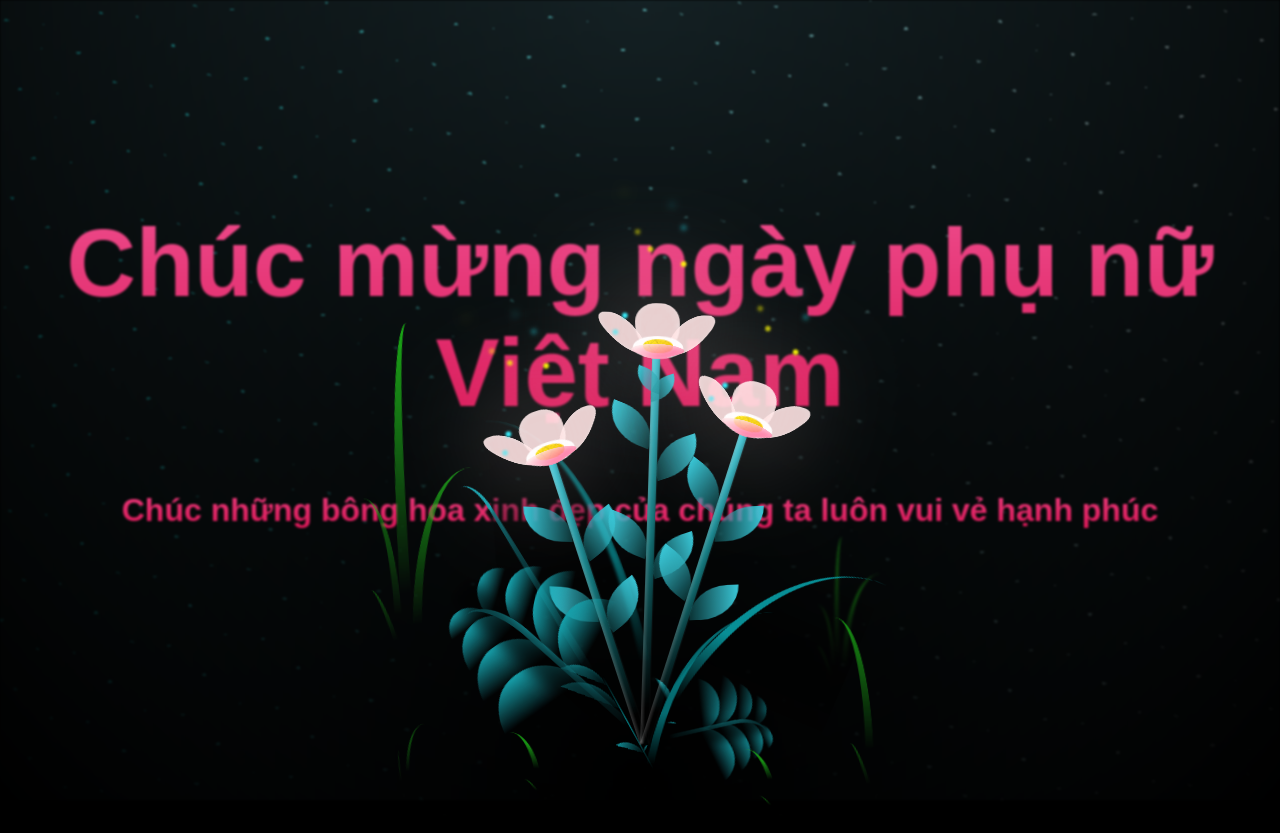
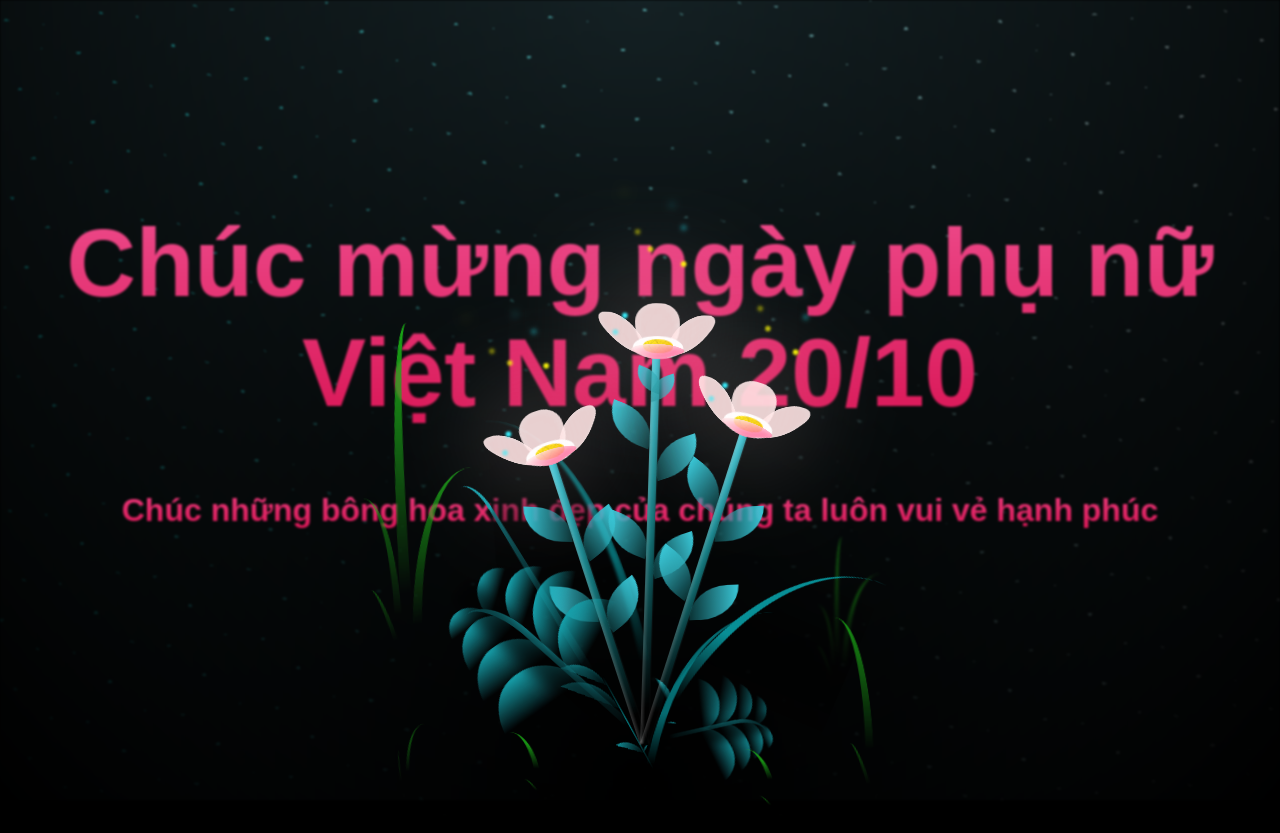
Before and after one commit to leecan95/canlv-web-for-fun, a website: page index.html in a window 1280 px wide. Drawn offline with Linux system fonts and the light colour scheme.

Commit message:
Update index.html

```diff
--- a/index.html
+++ b/index.html
@@ -8,7 +8,7 @@
 <body class="not-loaded">
 <div class="night">
     <div class="march_text">
-        <h1 class="animated_march_text">Chúc mừng ngày phụ nữ Việt Nam </h1>
+        <h1 class="animated_march_text">Chúc mừng ngày phụ nữ Việt Nam 20/10</h1>
         <h1 class="animated_march_text2">Chúc những bông hoa xinh đẹp của chúng ta luôn vui vẻ hạnh phúc</h1>
     </div>
 </div>
```
